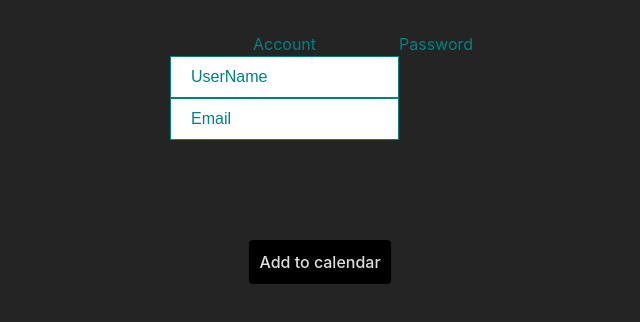
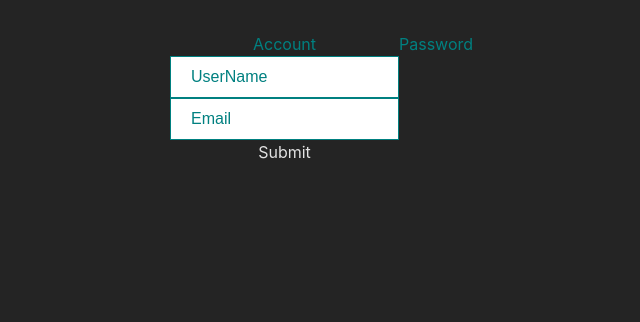
Before and after one commit to Alex-Shuv/Ui-kit, a React (Vite) app: page / in a window 1280 px wide. Shown: the top 322 px of the page, without its empty margins (320-960 px from the left). Built offline with nearby package versions, Linux system fonts and the light colour scheme.

Commit message:
fix toast

```diff
--- a/src/App.tsx
+++ b/src/App.tsx
@@ -1,99 +1,49 @@
-import { useEffect, useRef, useState } from 'react';
-import { Tab } from './components/Tabs/TabItem';
-import { TabsComponent } from './components/Tabs/Tabs';
-import { ToastProvider } from './components/Toast/ToastProvider';
-import { ToastRoot } from './components/Toast/ToastRoot';
-import './App.css';
-import './components/Toast/styles.css';
+import { Tab } from "./components/Tabs/TabItem";
+import { Tabs } from "./components/Tabs/Tabs";
+import { ToastRoot } from "./components/Toast/ToastRoot";
+import "./components/Toast/styles.css";
+import "./App.css";
 
 export const App = () => {
-	const [open, setOpen] = useState(false);
-	const eventDateRef = useRef(new Date());
-	const timerRef = useRef(0);
-
-	useEffect(() => {
-		return () => clearTimeout(timerRef.current);
-	}, []);
   return (
     <>
-			<TabsComponent
-				classNameRoot='Tabs'
-				classNameList='TabList'
-				defaultValue='tab1'
+      <Tabs classNameRoot="Tabs" classNameList="TabList" defaultValue="tab1">
+        <Tab
+          classNameContent="TabContent"
+          classNameTitle="TabTitle"
+          title="Account"
+          value="tab1"
         >
-				<div>
+          <input className="TabInput" type="text" placeholder="UserName" />
+          <input className="TabInput" type="email" placeholder="Email" />
+          <ToastRoot
+            titleText="New Notification"
+            altText="Goto schedule to undo"
+            descriptionTitle="Create New User"
+            classNameToast="Toast ToastBottomLeft"
+            classNameTitle="ToastTitle"
+            classNameDescription="ToastDescription"
+            classNameAction="ToastButton"
+            classNameViewPort="ToastViewport ToastViewportBottomLeft"
+            textButton="Submit"
+          >
+            Ok
+          </ToastRoot>
+        </Tab>
         <Tab
-						classNameContent='TabContent'
-						classNameTitle='TabTitle'
-						title='Account'
-						value='tab1'
+          classNameContent="TabContent"
+          classNameTitle="TabTitle"
+          title="Password"
+          value="tab2"
         >
-						<input className='TabInput' type='text' placeholder='UserName' />
-						<input className='TabInput' type='email' placeholder='Email' />
-					</Tab>
-				</div>
-				<div>
-					<Tab
-						classNameContent='TabContent'
-						classNameTitle='TabTitle'
-						title='Password'
-						value='tab2'
-					>
+          <input className="TabInput" type="password" placeholder="Password" />
           <input
-							className='TabInput'
-							type='password'
-							placeholder='Password'
-						/>
-						<input
-							className='TabInput'
-							type='password'
-							placeholder='Repeat New Password'
+            className="TabInput"
+            type="password"
+            placeholder="Repeat New Password"
           />
         </Tab>
-				</div>
-			</TabsComponent>
-			<ToastProvider swipeDirection='right'>
-				<button
-					className='btn'
-					onClick={() => {
-						setOpen(false);
-						window.clearTimeout(timerRef.current);
-						timerRef.current = window.setTimeout(() => {
-							eventDateRef.current = oneWeekAway();
-							setOpen(true);
-						}, 100);
-					}}
-				>
-					Add to calendar
-				</button>
-				<ToastRoot
-					open={open}
-					onOpenChange={setOpen}
-					titleText='Scheduled: Catch up'
-					altText='Goto schedule to undo'
-					descriptionTitle={`${prettyDate(eventDateRef.current)}`}
-					classNameToast='Toast'
-					classNameTitle='ToastTitle'
-					classNameDescription='ToastDescription'
-					classNameAction='ToastButton'
-					classNameViewPort='ToastViewport'
-				>
-					Undo
-				</ToastRoot>
-			</ToastProvider>
+      </Tabs>
     </>
   );
 };
-
-function oneWeekAway(date) {
-	const now = new Date();
-	const inOneWeek = now.setDate(now.getDate() + 7);
-	return new Date(inOneWeek);
-}
-
-function prettyDate(date) {
-	return new Intl.DateTimeFormat('en-US', {
-		dateStyle: 'full',
-		timeStyle: 'short',
-	}).format(date);
-}
--- a/src/components/Tabs/TabItem.tsx
+++ b/src/components/Tabs/TabItem.tsx
@@ -20,12 +20,12 @@ export const Tab: FC<TabProps> = ({
   classNameTitle,
   classNameContent,
 }) => (
-  <>
+  <div>
     <Tabs.Trigger className={classNameTitle} disabled={disabled} value={value}>
       {title}
     </Tabs.Trigger>
     <Tabs.Content className={classNameContent} value={value}>
       {children}
     </Tabs.Content>
-  </>
+  </div>
 );
--- a/src/components/Tabs/Tabs.tsx
+++ b/src/components/Tabs/Tabs.tsx
@@ -1,5 +1,5 @@
 import { FC, ReactNode } from "react";
-import * as Tabs from "@radix-ui/react-tabs";
+import * as TabsX from "@radix-ui/react-tabs";
 import "./style.css";
 
 type TabsProps = {
@@ -12,7 +12,7 @@ type TabsProps = {
   loop?: boolean;
 };
 
-export const TabsComponent: FC<TabsProps> = ({
+export const Tabs: FC<TabsProps> = ({
   children,
   defaultValue,
   orientation,
@@ -21,14 +21,14 @@ export const TabsComponent: FC<TabsProps> = ({
   classNameList,
   loop,
 }) => (
-  <Tabs.Root
+  <TabsX.Root
     orientation={orientation}
     defaultValue={defaultValue}
     dir={dir}
     className={classNameRoot}
   >
-    <Tabs.List loop={loop} className={classNameList}>
+    <TabsX.List loop={loop} className={classNameList}>
       {children}
-    </Tabs.List>
-  </Tabs.Root>
+    </TabsX.List>
+  </TabsX.Root>
 );
--- a/src/components/Toast/ToastRoot.tsx
+++ b/src/components/Toast/ToastRoot.tsx
@@ -1,22 +1,15 @@
-import * as Toast from '@radix-ui/react-toast';
-import { FC, ReactNode } from 'react';
+import * as Toast from "@radix-ui/react-toast";
+import { FC, ReactNode, useState } from "react";
 
 type ToastRootProps = {
-	type?: 'foreground' | 'background';
+  type?: "foreground" | "background";
   defaultOpen?: boolean;
-	open?: boolean;
   children?: ReactNode | string;
   titleText: string;
   descriptionTitle: ReactNode;
   altText: string;
   close?: string;
-	onOpenChange?: (open: boolean) => void;
-	onEscapeKeyDown?: (event: KeyboardEvent) => void;
-	onPause?: () => void;
-	onResume?: () => void;
-	onSwipeStart?: () => void;
-	onSwipeMove?: () => void;
-	onSwipeEnd?: (event: Toast.SwipeEvent) => void;
+  textButton: string;
   classNameToast?: string;
   classNameTitle?: string;
   classNameDescription?: string;
@@ -28,36 +21,27 @@ export const ToastRoot: FC<ToastRootProps> = ({
   children,
   type,
   defaultOpen,
-	open,
   titleText,
   descriptionTitle,
   altText,
   close,
-	onOpenChange,
-	onEscapeKeyDown,
-	onPause,
-	onResume,
-	onSwipeStart,
-	onSwipeMove,
-	onSwipeEnd,
+  textButton,
   classNameToast,
   classNameTitle,
   classNameDescription,
   classNameAction,
   classNameViewPort,
-}) => (
+}) => {
+  const [isOpen, setIsOpen] = useState(false);
+
+  return (
     <>
+      <button onClick={() => setIsOpen(!isOpen)}>{textButton}</button>
       <Toast.Root
-			onEscapeKeyDown={onEscapeKeyDown}
-			onOpenChange={onOpenChange}
-			onPause={onPause}
-			open={open}
+        onOpenChange={setIsOpen}
+        open={isOpen}
         type={type}
         defaultOpen={defaultOpen}
-			onResume={onResume}
-			onSwipeStart={onSwipeStart}
-			onSwipeMove={onSwipeMove}
-			onSwipeEnd={onSwipeEnd}
         className={classNameToast}
       >
         <Toast.Title className={classNameTitle}>{titleText}</Toast.Title>
@@ -76,3 +60,4 @@ export const ToastRoot: FC<ToastRootProps> = ({
       <Toast.Viewport className={classNameViewPort} />
     </>
   );
+};
--- a/src/components/Toast/styles.css
+++ b/src/components/Toast/styles.css
@@ -6,8 +6,6 @@ button {
 .ToastViewport {
   --viewport-padding: 25px;
   position: fixed;
-	bottom: 0;
-	right: 0;
   display: flex;
   flex-direction: column;
   padding: var(--viewport-padding);
@@ -19,33 +17,60 @@ button {
   outline: none;
 }
 
+.ToastViewportRightTop {
+  right: 0;
+  top: 0;
+}
+
+.ToastViewportBottomLeft {
+  bottom: 0;
+  left: 0;
+}
+
 .Toast {
   border-radius: 6px;
   box-shadow: hsl(206 22% 7% / 35%) 0px 10px 38px -10px,
     hsl(206 22% 7% / 20%) 0px 10px 20px -15px;
   padding: 15px;
   display: grid;
-	grid-template-areas: 'title action' 'description action';
+  grid-template-areas: "title action" "description action";
   grid-template-columns: auto max-content;
   column-gap: 15px;
   align-items: center;
 }
 
-.Toast[data-state='open'] {
-	animation: slideIn 150ms cubic-bezier(0.16, 1, 0.3, 1);
+.ToastRightTop[data-state="open"] {
+  animation: slideInX 150ms cubic-bezier(0.16, 1, 0.3, 1);
 }
-.Toast[data-state='closed'] {
+.ToastRightTop[data-state="closed"] {
   animation: hide 100ms ease-in;
 }
-.Toast[data-swipe='move'] {
+.ToastRightTop[data-swipe="move"] {
   transform: translateX(var(--radix-toast-swipe-move-x));
 }
-.Toast[data-swipe='cancel'] {
+.ToastRightTop[data-swipe="cancel"] {
   transform: translateX(0);
   transition: transform 200ms ease-out;
 }
-.Toast[data-swipe='end'] {
-	animation: swipeOut 100ms ease-out;
+.ToastRightTop[data-swipe="end"] {
+  animation: swipeOutX 100ms ease-out;
+}
+
+.ToastBottomLeft[data-state="open"] {
+  animation: slideInY 150ms cubic-bezier(0.16, 1, 0.3, 1);
+}
+.ToastBottomLeft[data-state="closed"] {
+  animation: hide 100ms ease-in;
+}
+.ToastBottomLeft[data-swipe="move"] {
+  transform: translateX(var(--radix-toast-swipe-move-x));
+}
+.ToastBottomLeft[data-swipe="cancel"] {
+  transform: translateX(0);
+  transition: transform 200ms ease-out;
+}
+.ToastBottomLeft[data-swipe="end"] {
+  animation: swipeOutY 100ms ease-out;
 }
 
 .btn {
@@ -68,7 +93,7 @@ button {
   }
 }
 
-@keyframes slideIn {
+@keyframes slideInX {
   from {
     transform: translateX(calc(100% + var(--viewport-padding)));
   }
@@ -77,12 +102,30 @@ button {
   }
 }
 
-@keyframes swipeOut {
+@keyframes slideInY {
+  from {
+    transform: translateY(calc(100% + var(--viewport-padding)));
+  }
+  to {
+    transform: translateY(0);
+  }
+}
+
+@keyframes swipeOutX {
   from {
     transform: translateX(var(--radix-toast-swipe-end-x));
   }
   to {
     transform: translateX(calc(100% + var(--viewport-padding)));
+  }
+}
+
+@keyframes swipeOutY {
+  from {
+    transform: translateY(var(--radix-toast-swipe-end-x));
+  }
+  to {
+    transform: translateY(calc(100% + var(--viewport-padding)));
   }
 }
 
--- a/src/main.tsx
+++ b/src/main.tsx
@@ -2,9 +2,12 @@ import React from "react";
 import ReactDOM from "react-dom/client";
 import "./index.css";
 import { App } from "./App";
+import { ToastProvider } from "./components/Toast/ToastProvider";
 
 ReactDOM.createRoot(document.getElementById("root")!).render(
   <React.StrictMode>
-    <App />
+    <ToastProvider swipeDirection="right" duration={5000}>
+      <App />
+    </ToastProvider>
   </React.StrictMode>
 );
```
Lines whose indentation alone changed are shown as unchanged.
